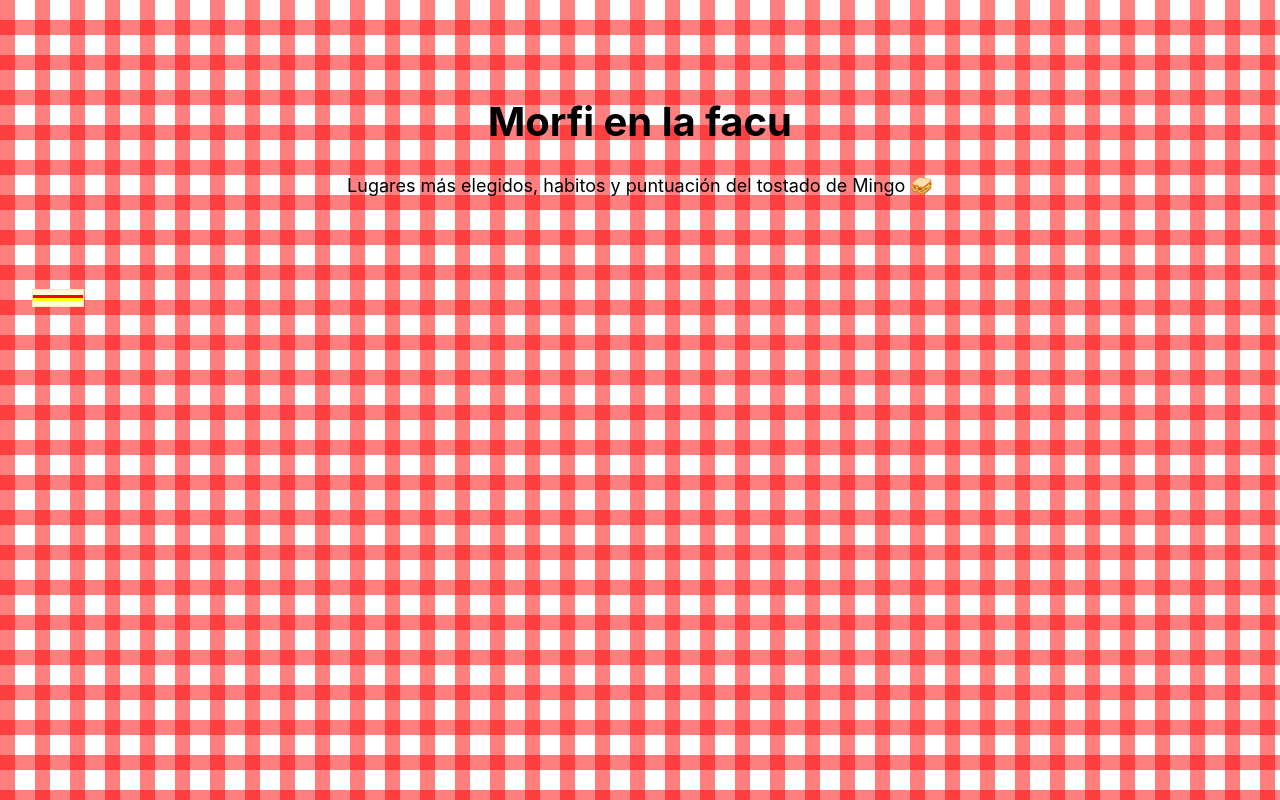
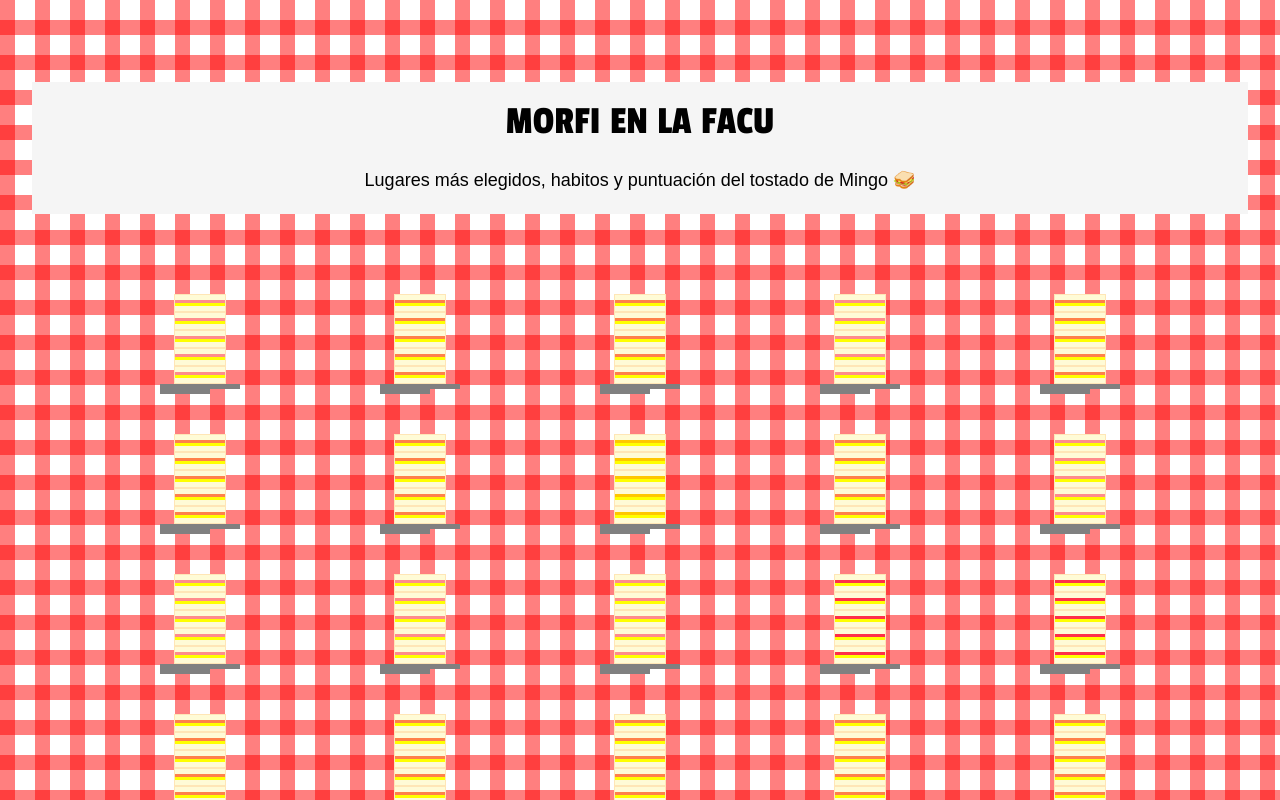
Before and after one commit to emi-verdun/vd_proyecto2, a Svelte app: page / in a window 1280 px wide. Shown: the top 800 px of the page. Built offline with nearby package versions, Linux system fonts and the light colour scheme.

Commit message:
repetir sanguche por persona + plato

```diff
--- a/src/App.svelte
+++ b/src/App.svelte
@@ -18,6 +18,11 @@
   /* 3. Escala para gaston en comida */
   let gasto = d3.scaleLinear().range([0, 200])
 
+  /* 4. Escala para cantidad de días que come en la facultad */
+  let cantDias = d3.scaleOrdinal()
+    .domain(["0","1","2","3","4","5"])
+    .range([1,1,2,3,4,5])
+
   /* Creo que nada más necesita escala */
 
   onMount(() => {
@@ -25,13 +30,14 @@
       console.log(data)
 
       let MinMaxGasto = d3.extent(data, d => d.gastoPromedio)
-      gasto =gasto.domain(MinMaxGasto)
+      gasto = gasto.domain(MinMaxGasto)
 
       datos_morfi = data
     })
   })
 
 </script>
+
 
 <main>
   <div class="header">
@@ -44,14 +50,16 @@
 
   <!-- Conedor de las entidades -->
   <div class="container">
-    <!-- Iteramos la data para visualizar c/ entidad -->
-    <!--{#each datos_morfi as sangu}-->
+
+    {#each datos_morfi as sangu}
+
+      <!-- Contenedor comida de cada persona -->
       <div class="comida-container">
 
         <div class="sanguches">
 
-          <!--{#if sangu.cantDias >= 1}-->
-
+          {#each d3.range(1, 6) as n}
+            {#if n <= 5} <!-- No me deja usar {cantDias(sangu.cantDias)}-->
               <div class="pan"
                 style="background-color: #fffbd6;
                 width: 50px;
@@ -63,9 +71,10 @@
                 border-width: 1px;
                 border-color: #ffe6b6"
               >
+
                 <div class="relleno">
                   <div class="fill_1"
-                    style="background-color: red;
+                    style="background-color: {colorLugar(sangu.lugar)};
                     height: 3px;
                     width: 50px;"
                   ></div>
@@ -77,23 +86,35 @@
                 </div>
 
               </div>
-
+            {/if}
+          {/each}
 
         </div>
 
-        <!--<div class="plato">
+        <div class="plato">
+          <div
+            style= "background-color: grey;
+            width: 80px;
+            height: 5px"
+          ></div>
+          <div
+            style = "background-color: grey;
+            width: 50px;
+            height: 5px"
+          ></div>
         </div>
 
-        <div class="cafe">
+        <!--<div class="cafe">
         </div>
 
         <div class="servicio">
         </div>-->
 
       </div>
-    <!--{/each}-->
+    {/each}
   </div>
 </main>
+
 
 <style>
   .header {
@@ -103,22 +124,25 @@
     flex-direction: column;
     margin-top: 50px;
     margin-bottom: 80px;
+    background-color: whitesmoke;
   }
   .headline {
     font-size: 40px;
+    font-family: Passion One;
+    text-transform: uppercase;
+    word-spacing: 1px;
     line-height: 1;
-    font-weight: bold;
+    font-weight: normal;
     text-align: center;
     margin: 20px;
   }
   .bajada {
     font-size: 18px;
+    font-family: sans-serif;
     font-weight: normal;
     text-align: center;
-    margin: 10px;
-  }
-  /*.headline b {
-    display: block;
+    margin: 5px;
+    margin-bottom: 20px;
   }
   .container {
     display: flex;
@@ -126,18 +150,17 @@
     align-items: end;
     margin: auto;
     flex-wrap: wrap;
-    max-width: 1000px;
-    gap: 30px;
+    gap: 40px;
     margin-bottom: 100px;
   }
-  .person-container {
+  .comida-container {
     display: flex;
     justify-content: center;
     flex-direction: column;
     align-items: center;
     flex: 180px 0 0;
   }
-  .person {
+  /*.person {
     width: 100px;
     height: 100px;
     border: 10px solid black;
```
